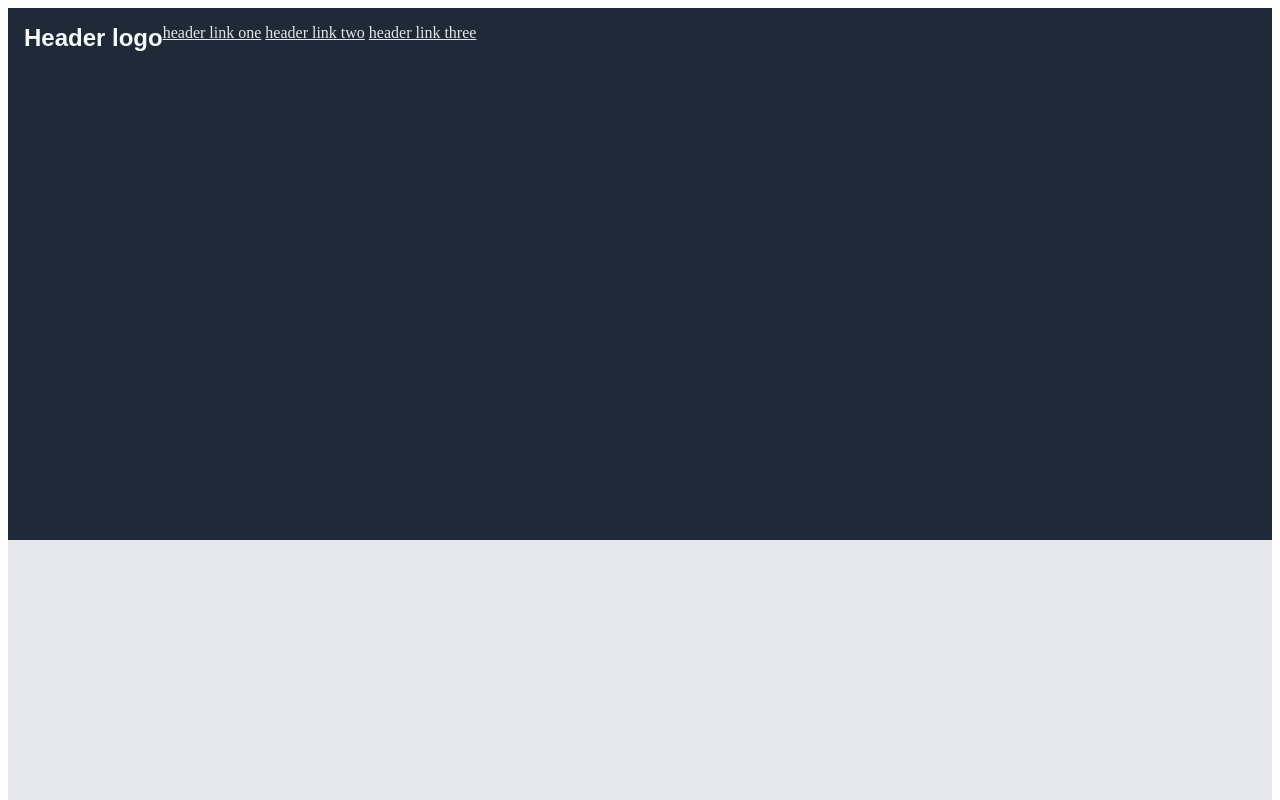
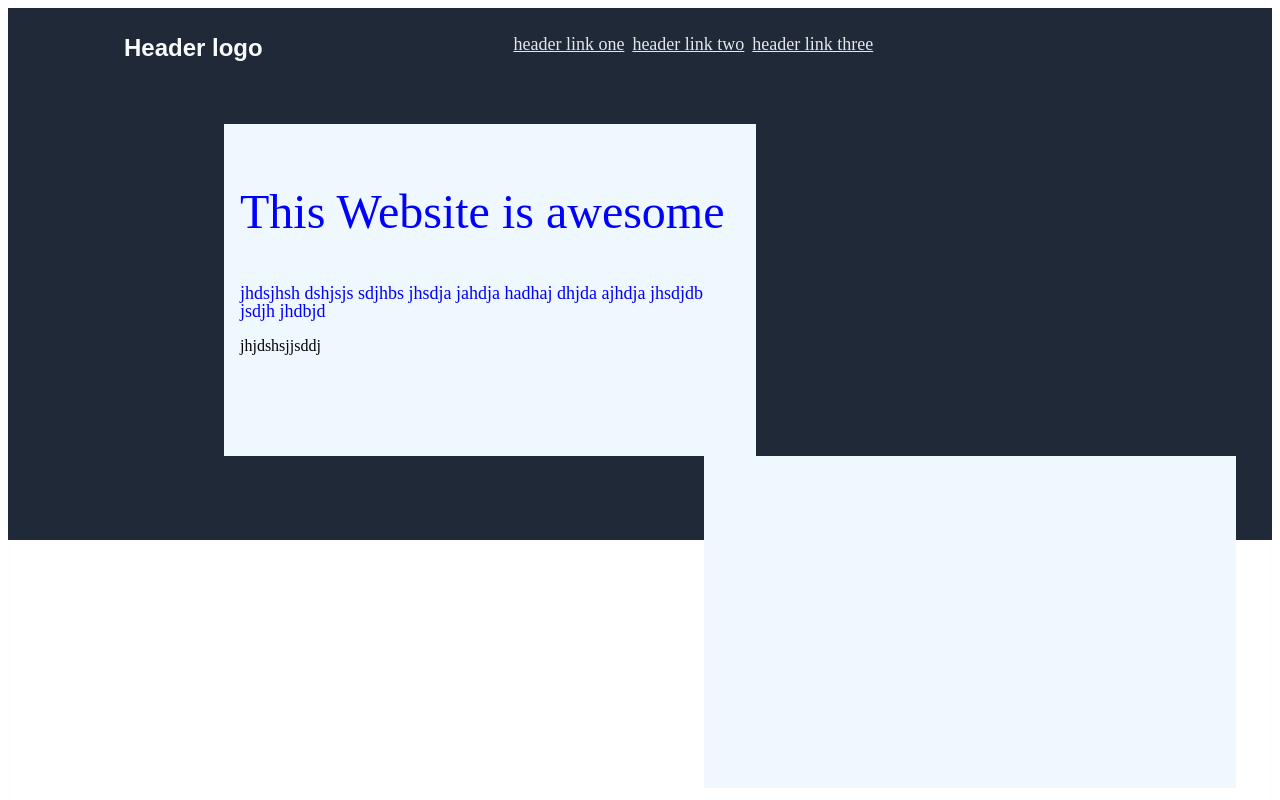
Before and after one commit to melisiuke/landing-page-project, a plain HTML site: page index.html in a window 1280 px wide. Shown: the top 800 px of the page. Drawn offline with Linux system fonts and the light colour scheme.

Commit message:
idk what im doing

```diff
--- a/index.html
+++ b/index.html
@@ -5,16 +5,60 @@
   background-color:1F2937;
   border: 4px solid 1F2937;
   display: flex;
+  justify-content: space-between;
+  display: flex;
+
+}
+
+.box1{
+   position: relative;
+   background-color:aliceblue;
+   height: 300px;
+   width: 500px;
+  padding: 16px;
+  right: 500px;
+   top:100px;
+   line-height: 1;
+  text-align: left;
+  flex-direction: column;
+}
+.box2{
+   position: relative;
+   background-color:aliceblue;
+   height: 300px;
+   width: 500px;
+  padding: 16px;
+  right: 20px;
+   top:100px;
+   display: flex;
+  text-align: left;
+  flex-direction: column;
+}
+.la{
+   direction: row;
+
 }
 h1{
+
+   position: relative;
    color: rgb(249, 251, 252);
    font-family: 'M PLUS Rounded 1c', sans-serif;
    font-size:24px;
+   left: 100px;
+   top:10px;
 }
 
+a{
+   position:relative;
+   right:10px;
+   top:10px;
+   font-size:18px;
+   left: 250px;
 }
 
-}
+
+
+
 .container2{
    height: 350px;
   padding: 16px;
@@ -65,16 +109,34 @@ h1{
          </div>
          <div class="two">
 
-           <a href="" style="color:E5E7EB">header link one</a>
-           <a href="" style="color:E5E7EB">header link two</a>
+           <a href="" style="color:E5E7EB">header link one</a>&nbsp;
+           <a href="" style="color:E5E7EB">header link two</a>&nbsp;
            <a href=""style="color:E5E7EB">header link three</a>
 
          </div>
 
 
+      <div class="la">
+         <div class="box1">
+            <p style="color:blue;font-size:48px;">This Website is awesome</p>
+            <p style="color:blue;font-size:18px;">jhdsjhsh dshjsjs sdjhbs jhsdja jahdja hadhaj dhjda ajhdja jhsdjdb jsdjh jhdbjd</p>
+            <p>jhjdshsjjsddj</p>
+
+         </div>
+
+         <div class="box2">
+
+          </div>
+      </div>
+
+
        </div>
 
      <div class="container2">
+
+
+
+
 
      </div>
 
```
